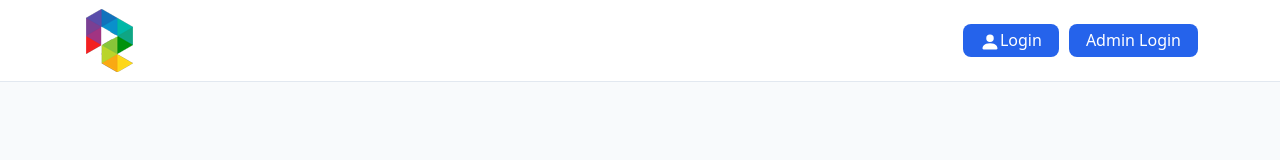
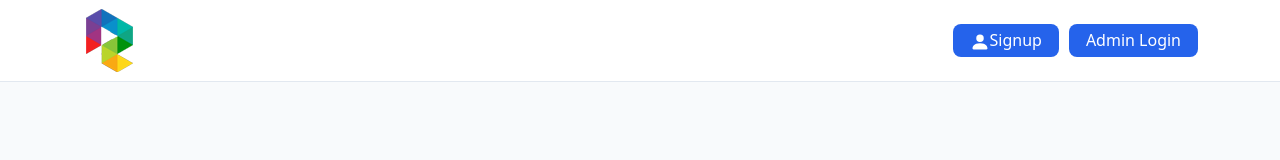
Before and after one commit to deepraj41352/roonberg, a React (Create React App) app in the folder frontend/: page / in a window 1280 px wide. Shown: the top 160 px of the page. Built offline with nearby package versions, Linux system fonts and the light colour scheme; a web font is replaced by a local one.

Commit message:
nav bar changes

```diff
--- a/frontend/src/Components/NavbarLogin.js
+++ b/frontend/src/Components/NavbarLogin.js
@@ -38,7 +38,6 @@ function NavbarLogin() {
 
   const { state, dispatch: ctxDispatch } = useContext(Store);
   const { userInfo } = state;
-  console.log(userInfo, 'hsfakh');
 
   const toggleSidebar = () => {
     setSidebarVisible(!sidebarVisible);
@@ -171,13 +170,13 @@ function NavbarLogin() {
         <Navbar.Collapse className="justify-content-end" id="basic-navbar-nav">
           <Nav className=" login-button">
             <Nav className="login-nav ">
-              <Nav.Link className="login-admin" to="/">
+              <Link className="login-admin" to="/registration">
                 <BsFillPersonFill className="fs-5 Icon-person " />
-                Login
-              </Nav.Link>
-              <Nav.Link className="login-admin" href="#link">
+                Signup
+              </Link>
+              <Link className="login-admin" href="#link">
                 Admin Login
-              </Nav.Link>
+              </Link>
             </Nav>
           </Nav>
         </Navbar.Collapse>
```
